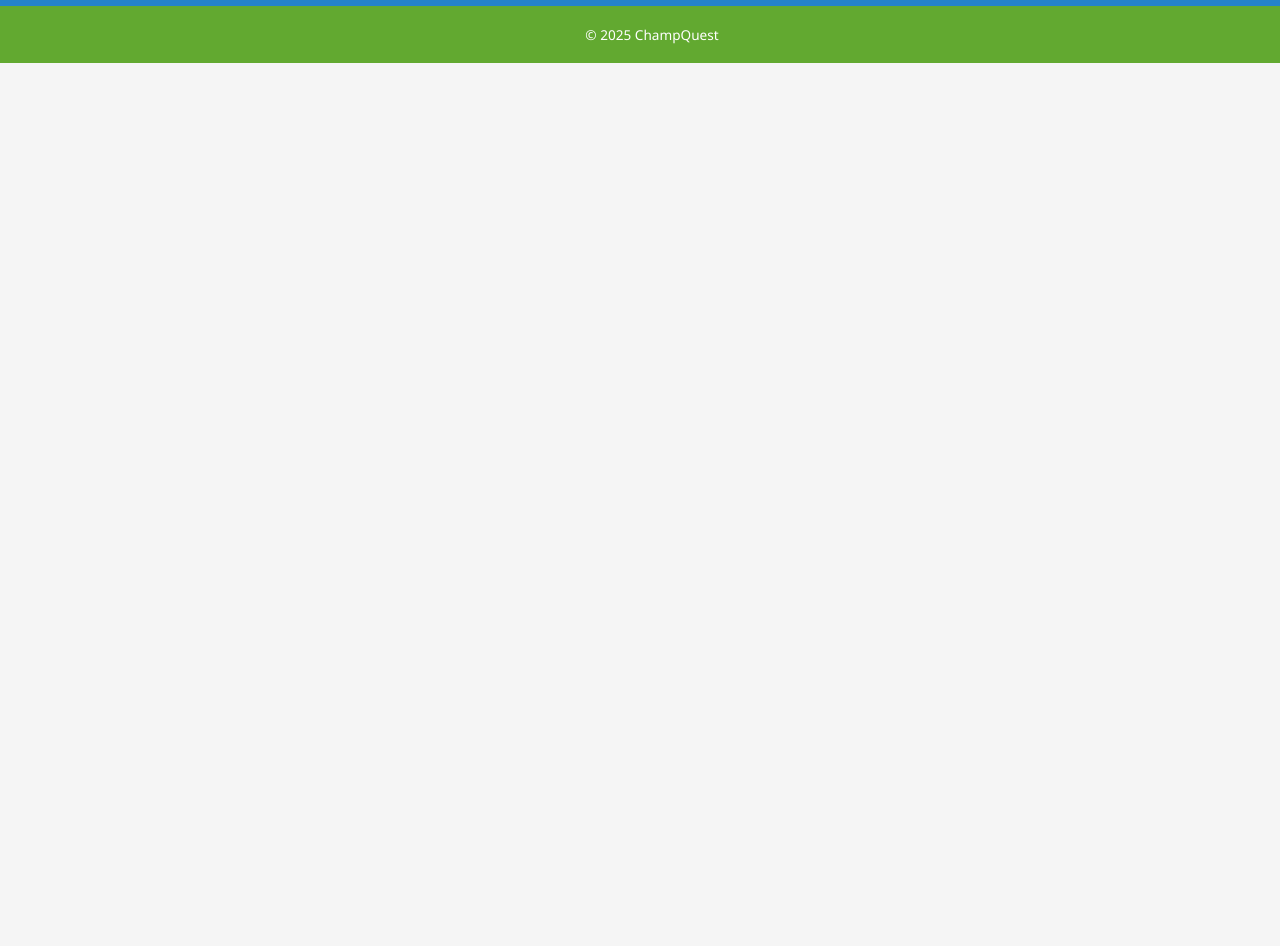
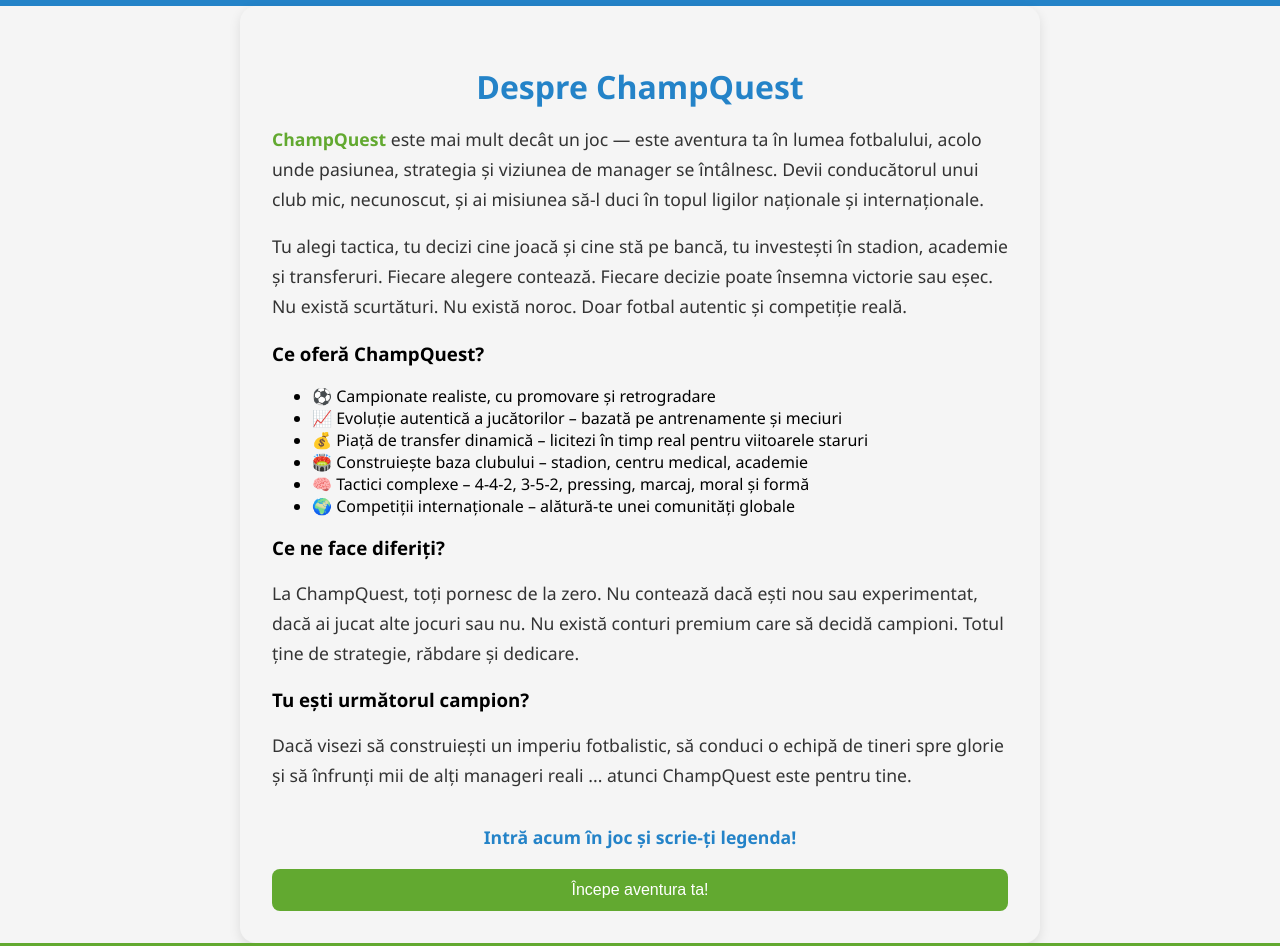
Before and after one commit to lolzob/champquest, a React (Create React App) app: page /despre in a window 1280 px wide. Shown: the part 146-1092 px from the top of the page. Before the commit the page ends 800 px from the top, so only its background shows below. Built offline with nearby package versions, Linux system fonts and the light colour scheme.

Commit message:
14.07.20025 M

```diff
--- a/src/App.js
+++ b/src/App.js
@@ -7,6 +7,7 @@ import { Routes, Route, Link, useLocation } from 'react-router-dom';
 import Sub12 from './Sub12';
 import ConfirmareEmail from './ConfirmareEmail';
 import AcordParental from './AcordParental';
+import DespreChampQuest from './DespreChampQuest'; // ✅ Import nou
 
 function App() {
   const location = useLocation();
@@ -27,7 +28,7 @@ function App() {
         ) : (
           <Link to="/inscriere" className="nav-button left">Înscriere</Link>
         )}
-        <button className="nav-button center">Despre ChampQuest</button>
+        <Link to="/despre" className="nav-button center">Despre ChampQuest</Link>
         <button className="nav-button right">Regulament</button>
       </nav>
 
@@ -37,6 +38,7 @@ function App() {
         <Route path="/sub12" element={<Sub12 />} />
         <Route path="/acord-parental" element={<AcordParental />} />
         <Route path="/confirmare-email" element={<ConfirmareEmail />} />
+        <Route path="/despre" element={<DespreChampQuest />} /> {/* ✅ Rută nouă */}
         <Route path="/" element={
           <main className="main-content">
             {/* STÂNGA: Imagine + Slogan */}
--- /dev/null
+++ b/src/DespreChampQuest.css
@@ -0,0 +1,55 @@
+.despre-container {
+  background-color: #f5f5f5;
+  padding: 2rem;
+  max-width: 800px;
+  margin: 0 auto;
+  border-radius: 16px;
+  box-shadow: 0 4px 12px rgba(0, 0, 0, 0.1);
+  font-family: 'Segoe UI', Tahoma, Geneva, Verdana, sans-serif;
+}
+
+.despre-container h2 {
+  color: #2483C8;
+  font-size: 2rem;
+  margin-bottom: 1rem;
+  text-align: center;
+}
+
+.despre-container p {
+  font-size: 1.1rem;
+  line-height: 1.7;
+  color: #333;
+  margin-bottom: 1rem;
+}
+
+.despre-container strong {
+  color: #62A930;
+}
+
+.despre-container .cta {
+  margin-top: 2rem;
+  text-align: center;
+}
+
+.despre-container .cta a {
+  display: inline-block;
+  background-color: #2483C8;
+  color: white;
+  text-decoration: none;
+  padding: 0.75rem 1.5rem;
+  border-radius: 8px;
+  font-weight: bold;
+  transition: background-color 0.3s;
+}
+
+.despre-container .cta a:hover {
+  background-color: #1a66a1;
+}
+
+.slogan-final {
+  text-align: center;
+  color: #2483C8 !important;
+  font-weight: bold;
+  font-size: 1.2rem;
+  margin-top: 2rem;
+}
--- /dev/null
+++ b/src/DespreChampQuest.js
@@ -0,0 +1,49 @@
+import React from 'react';
+import './DespreChampQuest.css';
+import { useNavigate } from 'react-router-dom';
+
+function DespreChampQuest() {
+  const navigate = useNavigate();
+
+  return (
+    <div className="despre-container">
+      <h2>Despre ChampQuest</h2>
+
+      <p>
+        <strong>ChampQuest</strong> este mai mult decât un joc — este aventura ta în lumea fotbalului, acolo unde pasiunea, strategia și viziunea de manager se întâlnesc. Devii conducătorul unui club mic, necunoscut, și ai misiunea să-l duci în topul ligilor naționale și internaționale.
+      </p>
+
+      <p>
+        Tu alegi tactica, tu decizi cine joacă și cine stă pe bancă, tu investești în stadion, academie și transferuri. Fiecare alegere contează. Fiecare decizie poate însemna victorie sau eșec. Nu există scurtături. Nu există noroc. Doar fotbal autentic și competiție reală.
+      </p>
+
+      <h3>Ce oferă ChampQuest?</h3>
+      <ul>
+        <li>⚽ Campionate realiste, cu promovare și retrogradare</li>
+        <li>📈 Evoluție autentică a jucătorilor – bazată pe antrenamente și meciuri</li>
+        <li>💰 Piață de transfer dinamică – licitezi în timp real pentru viitoarele staruri</li>
+        <li>🏟️ Construiește baza clubului – stadion, centru medical, academie</li>
+        <li>🧠 Tactici complexe – 4-4-2, 3-5-2, pressing, marcaj, moral și formă</li>
+        <li>🌍 Competiții internaționale – alătură-te unei comunități globale</li>
+      </ul>
+
+      <h3>Ce ne face diferiți?</h3>
+      <p>
+        La ChampQuest, toți pornesc de la zero. Nu contează dacă ești nou sau experimentat, dacă ai jucat alte jocuri sau nu. Nu există conturi premium care să decidă campioni. Totul ține de strategie, răbdare și dedicare.
+      </p>
+
+      <h3>Tu ești următorul campion?</h3>
+      <p>
+        Dacă visezi să construiești un imperiu fotbalistic, să conduci o echipă de tineri spre glorie și să înfrunți mii de alți manageri reali ... atunci ChampQuest este pentru tine.
+      </p>
+
+      <p className="slogan-final">Intră acum în joc și scrie-ți legenda!</p>
+
+      <button className="button green" onClick={() => navigate('/inscriere')}>
+        Începe aventura ta!
+      </button>
+    </div>
+  );
+}
+
+export default DespreChampQuest;
```
